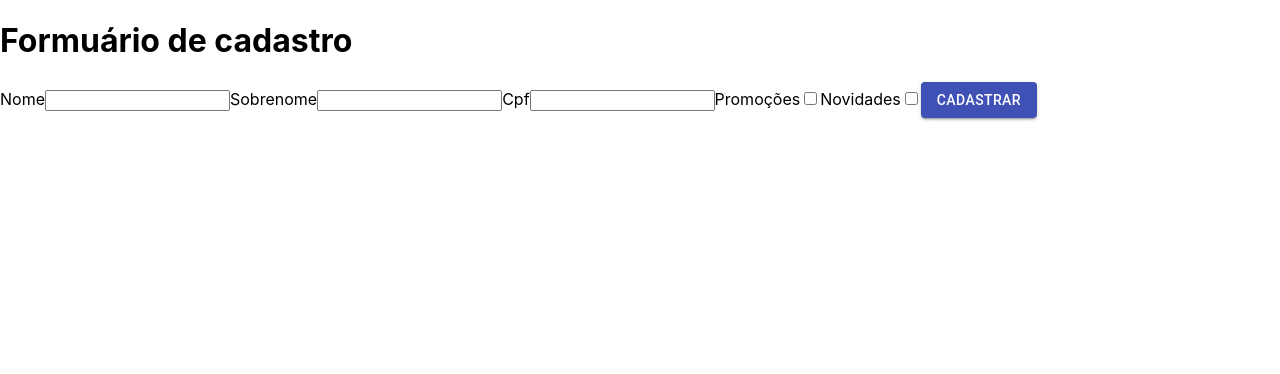
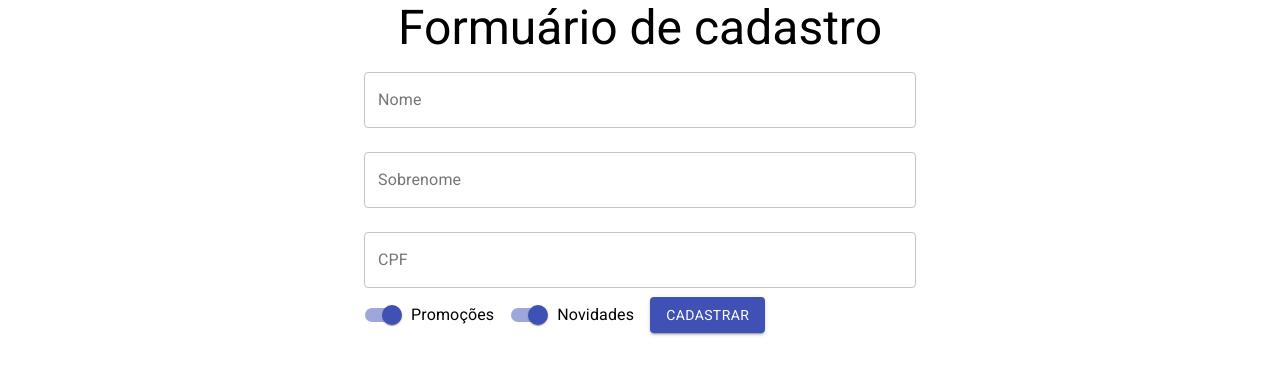
Before and after one commit to rcintra/react-alura, a React (Create React App) app: page / in a window 1280 px wide. Shown: the top 374 px of the page. Built offline with nearby package versions, Linux system fonts and the light colour scheme.

Commit message:
Fim do layout

```diff
--- a/package.json
+++ b/package.json
@@ -7,6 +7,7 @@
     "@testing-library/jest-dom": "^4.2.4",
     "@testing-library/react": "^9.3.2",
     "@testing-library/user-event": "^7.1.2",
+    "fontsource-roboto": "^3.0.3",
     "react": "^16.13.1",
     "react-dom": "^16.13.1",
     "react-scripts": "3.4.1"
--- a/src/App.js
+++ b/src/App.js
@@ -1,15 +1,18 @@
-import React, { Component, Fragment } from 'react';
+import React, { Component } from 'react';
 import './App.css';
 import FormularioCadastro from './components/FormularioCadastro/FormularioCadastro';
+import { Container } from '@material-ui/core';
+import Typography from '@material-ui/core/Typography';
+import 'fontsource-roboto';
 
 class App extends Component {
 
   render() {
     return (
-      <Fragment>
-        <h1>Formuário de cadastro</h1>
+      <Container component='article' maxWidth='sm' >
+        <Typography variant="h3" align="center" component="h1" >Formuário de cadastro</Typography>
         <FormularioCadastro />
-      </Fragment>
+      </Container>
     );
   }
 }
--- a/src/components/FormularioCadastro/FormularioCadastro.jsx
+++ b/src/components/FormularioCadastro/FormularioCadastro.jsx
@@ -1,23 +1,27 @@
 import React from 'react';
-import Button from '@material-ui/core/Button'
+import { Button, TextField, Switch, FormControlLabel } from '@material-ui/core'
 
 function FormularioCadastro() {
     return (
         <form>
-            <label>Nome</label>
-            <input type="text" />
 
-            <label>Sobrenome</label>
-            <input type="text" />
+            <TextField id="nome" label="Nome" variant="outlined" margin="normal" fullWidth/>
 
-            <label>Cpf</label>
-            <input type="text" />
+            <TextField id="sobrenome" label="Sobrenome" variant="outlined" margin="normal" fullWidth/>
 
-            <label>Promoções</label>
-            <input type="checkbox" />
+            <TextField id="cpf" label="CPF" variant="outlined" margin="normal" fullWidth/>
 
-            <label>Novidades</label>
-            <input type="checkbox" />
+            <FormControlLabel label="Promoções"
+                control={
+                    <Switch id="promocoes" name="Promoções" defaultChecked={true} color="primary" />
+                }
+            />
+
+            <FormControlLabel label="Novidades"
+                control={
+                    <Switch id="novidades" name="Novidades" defaultChecked={true} color="primary" />
+                }
+            />
 
             <Button type="submit" variant="contained" color="primary">
                 Cadastrar
```
Also changed, not shown: 1 other file (tests, documents, lock files or other folders).
